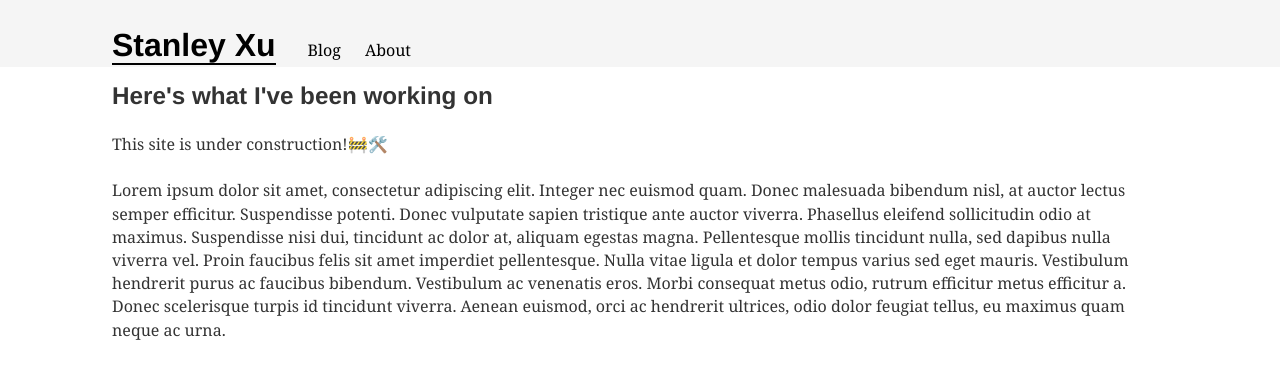
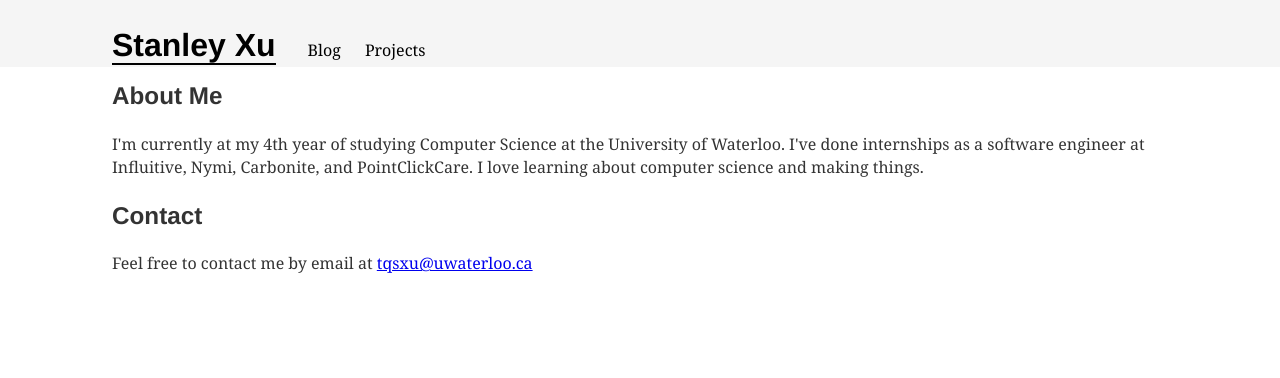
Before and after one commit to stanley-xu/stanley-xu.github.io, a Gatsby site: page / in a window 1280 px wide. Built offline with nearby package versions, Linux system fonts and the light colour scheme; Gatsby itself is replaced by a stand-in of ours; some packages are replaced by stand-ins of ours.

Commit message:
Index page as About page

```diff
--- a/src/components/navbar.js
+++ b/src/components/navbar.js
@@ -17,17 +17,17 @@ const SubNavLink = ({ children, to }) => (
   <NavLink to={to} configStyle={styles.sublink}>{children}</NavLink>
 )
 
-const TitleLink = ({ title }) => (
+const TitleLink = ({ children, to }) => (
   <h1 style={{ margin: 0 }}>
-    <NavLink to='/' configStyle={styles.titlelink}>{title}</NavLink>
+    <NavLink to={to} configStyle={styles.titlelink}>{children}</NavLink>
   </h1>
 )
 
 const Navbar = ({ title }) => (
   <nav className={styles.nav}>
-    <TitleLink title={title}/>
+    <TitleLink to='/'>{title}</TitleLink>
     <SubNavLink to="/blog/">Blog</SubNavLink>
-    <SubNavLink to="/about/">About</SubNavLink>
+    <SubNavLink to="/projects/">Projects</SubNavLink>
   </nav>
 )
 
--- a/src/pages/index.js
+++ b/src/pages/index.js
@@ -1,16 +1,18 @@
 import React from "react"
 import Layout from '../components/layout'
-import Emoji from '../utils/emoji'
 
 export default () => (
   <Layout>
-    <h2>Here's what I've been working on</h2>
-    <p>This site is under construction!
-      <Emoji symbol='🚧'/>
-      <Emoji symbol='🛠️'/>
-    </p>
-    <p>
-    Lorem ipsum dolor sit amet, consectetur adipiscing elit. Integer nec euismod quam. Donec malesuada bibendum nisl, at auctor lectus semper efficitur. Suspendisse potenti. Donec vulputate sapien tristique ante auctor viverra. Phasellus eleifend sollicitudin odio at maximus. Suspendisse nisi dui, tincidunt ac dolor at, aliquam egestas magna. Pellentesque mollis tincidunt nulla, sed dapibus nulla viverra vel. Proin faucibus felis sit amet imperdiet pellentesque. Nulla vitae ligula et dolor tempus varius sed eget mauris. Vestibulum hendrerit purus ac faucibus bibendum. Vestibulum ac venenatis eros. Morbi consequat metus odio, rutrum efficitur metus efficitur a. Donec scelerisque turpis id tincidunt viverra. Aenean euismod, orci ac hendrerit ultrices, odio dolor feugiat tellus, eu maximus quam neque ac urna.
-    </p>
+    <div>
+      <h2>About Me</h2>
+      <p>
+        I'm currently at my 4th year of studying Computer Science at the University of Waterloo. I've done internships as a software engineer at Influitive, Nymi, Carbonite, and PointClickCare. I love learning about computer science and making things.
+      </p>
+      {/* TODO: projects section here */}
+      <h2>Contact</h2>
+      <p>
+        Feel free to contact me by email at <a href="mailto:tqsxu@uwaterloo.ca">tqsxu@uwaterloo.ca</a>
+      </p>
+    </div>
   </Layout>
 )
```
Also changed, not shown: src/pages/about.js (deleted, +0 -24 lines), src/pages/projects.js (added, +11 -0 lines), README.md.
